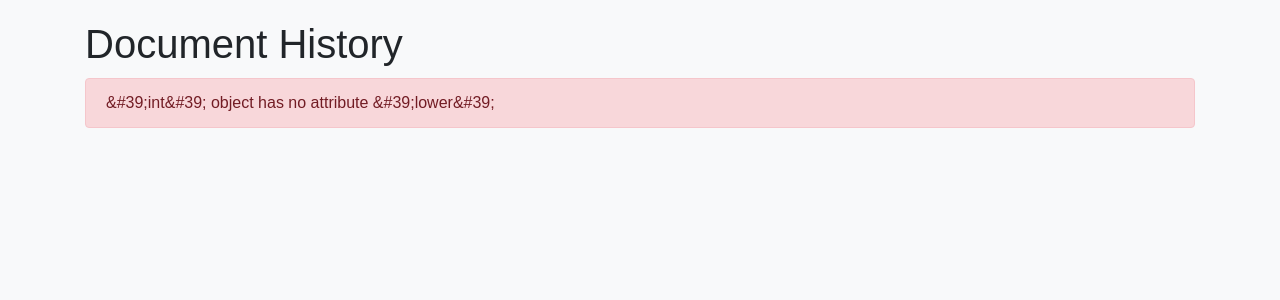
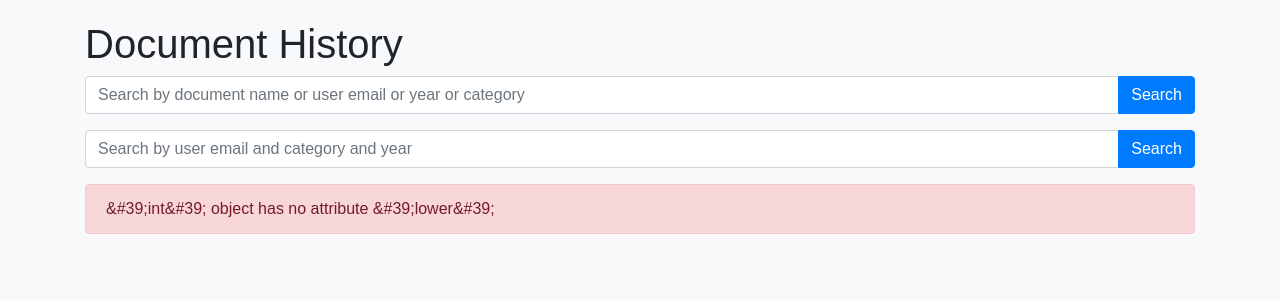
Before and after one commit to Reins981/AdminInterface, a Flask app: page /document_history in a window 1280 px wide. Shown: the top 300 px of the page. Run offline with Flask 3, Linux system fonts and the light colour scheme; the visitor is signed in with stand-in values (Sample User, id 1); some libraries are stand-ins or nearby versions.

Commit message:
Fixes Tree Search

```diff
--- a/templates/history.html
+++ b/templates/history.html
@@ -112,6 +112,23 @@
 <body>
     <div class="container">
         <h1>Document History</h1>
+        <!-- Add the search bar -->
+        <div class="input-group mb-3">
+            <input type="text" class="form-control" id="search-input" placeholder="Search by document name or user email or year or category">
+            <div class="input-group-append">
+                <button class="btn btn-primary" type="button" id="search-button">Search</button>
+            </div>
+        </div>
+        <div class="input-group mb-3">
+            <input type="text" class="form-control" id="search-input-strict" placeholder="Search by user email and category and year">
+            <div class="input-group-append">
+                <button class="btn btn-primary" type="button" id="search-button-strict">Search</button>
+            </div>
+        </div>
+        <div class="alert alert-info" id="search-results" style="display: none;">
+            Search results will appear here.
+        </div>
+        <!-- Display documents history here -->
         <!-- Display documents history here -->
         <div class="alert alert-danger" id="error-message" style="display: none;">
             {{ error_message }}
@@ -149,16 +166,15 @@
                                         {% set _ = documents_by_user[user_email].append(document) %}
                                     {% endfor %}
                                     {% for user_email, user_documents in documents_by_user.items() %}
-                                    <li class="user-email">
-                                        <span>User: {{ user_email }}</span>
+                                    <li class="user-email">{{ user_email }}
                                         <ul>
                                             {% for document in user_documents %}
                                             <li class="document-row" data-document-id="{{ document.document_id }}" data-new="{{ document.is_new }}">
-                                                <span>Document:</span>
+                                                <span class="document-text">Document:</span>
                                                 <ul>
-                                                    <li>{{ document.document_name }}
-                                                        <br><span style="margin-left: 20px;">Last Update: {{ document.last_update }}</span>
-                                                        <br><span style="margin-left: 20px;">New Document: {{ document.is_new }}</span>
+                                                    <li class="document-name">{{ document.document_name }}
+                                                        <br><span style="margin-left: 20px;" class="last-update">Last Update: {{ document.last_update }}</span>
+                                                        <br><span style="margin-left: 20px;" class="new-document">New Document: {{ document.is_new }}</span>
                                                     </li>
                                                 </ul>
                                                 <button class="btn btn-danger"
@@ -205,6 +221,83 @@
                 event.stopPropagation(); // Prevent event propagation
                 $(this).toggleClass('opened');
             });
+
+            // Input event listener for search input
+            $('#search-input').on('input', function() {
+                $('#search-results').slideUp(); // Slide up search results box
+            });
+
+            // Click event listener for search button
+            $('#search-button').click(function() {
+                const searchQuery = $('#search-input').val().trim().toLowerCase();
+                performSearch(searchQuery); // Perform the search
+            });
+            // Click event listener for search button
+            $('#search-button-strict').click(function() {
+                const searchQuery = $('#search-input-strict').val().trim().toLowerCase();
+                const searchKeywords = searchQuery.split(/[, ]+/); // Split by commas and spaces
+                performSearchStrict(searchKeywords); // Perform the search
+            });
+
+            function performSearch(query) {
+                const results = [];
+
+                // Loop through each document row
+                $('.document-row').each(function() {
+                    const documentName = $(this).find('.document-name').text().trim().toLowerCase();
+                    const userEmail = $(this).closest('.user-email').text().trim().toLowerCase(); // Updated line
+                    const documentYear = $(this).closest('.year').find('span').text().trim().toLowerCase(); // New line
+                    const documentCategory = $(this).closest('.category').text().trim().toLowerCase(); // New line
+
+
+                    // Check if query matches document name or user email
+                    if (documentName.includes(query) || userEmail.includes(query) || documentYear.includes(query) || documentCategory.includes(query)) {
+                        results.push($(this).prop('outerHTML')); // Add matching row HTML to results
+                    }
+                });
+
+                // Update search results container
+                const searchResultsContainer = $('#search-results');
+                if (results.length > 0) {
+                    searchResultsContainer.html(results.join(''));
+                    searchResultsContainer.slideDown(); // Slide down search results box
+                } else {
+                    searchResultsContainer.html('<p>No matching documents found.</p>');
+                    searchResultsContainer.slideDown(); // Slide down search results box
+                }
+            }
+            function performSearchStrict(searchKeywords) {
+                const results = [];
+
+                if (searchKeywords.length < 3) {
+                    errorMessageElement.textContent = "Search keyword must have 3 arguments (mail category year)";
+                    errorMessageElement.style.display = 'block';
+                    successMessageElement.style.display = 'none';
+                }
+
+                // Loop through each document row
+                $('.document-row').each(function() {
+                    const userEmail = $(this).closest('.user-email').text().trim().toLowerCase(); // Updated line
+                    const documentYear = $(this).closest('.year').find('span').text().trim().toLowerCase(); // New line
+                    const documentCategory = $(this).closest('.category').text().trim().toLowerCase(); // New line
+
+
+                    // Check if query matches document name or user email
+                    if (userEmail.includes(searchKeywords[0]) && documentCategory.includes(searchKeywords[1]) && documentYear.includes(searchKeywords[2])) {
+                        results.push($(this).prop('outerHTML')); // Add matching row HTML to results
+                    }
+                });
+
+                // Update search results container
+                const searchResultsContainer = $('#search-results');
+                if (results.length > 0) {
+                    searchResultsContainer.html(results.join(''));
+                    searchResultsContainer.slideDown(); // Slide down search results box
+                } else {
+                    searchResultsContainer.html('<p>No matching documents found.</p>');
+                    searchResultsContainer.slideDown(); // Slide down search results box
+                }
+            }
         });
     </script>
     <script>
```
